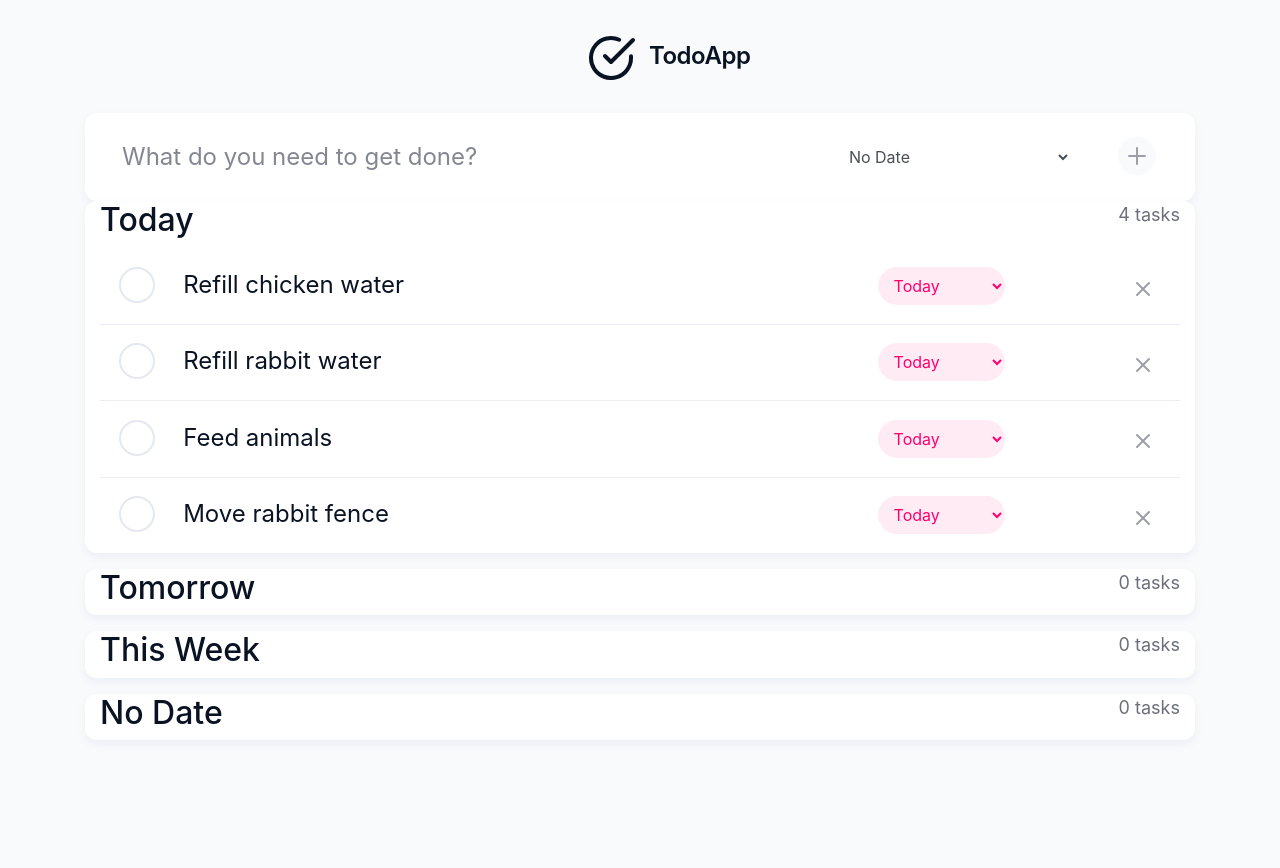
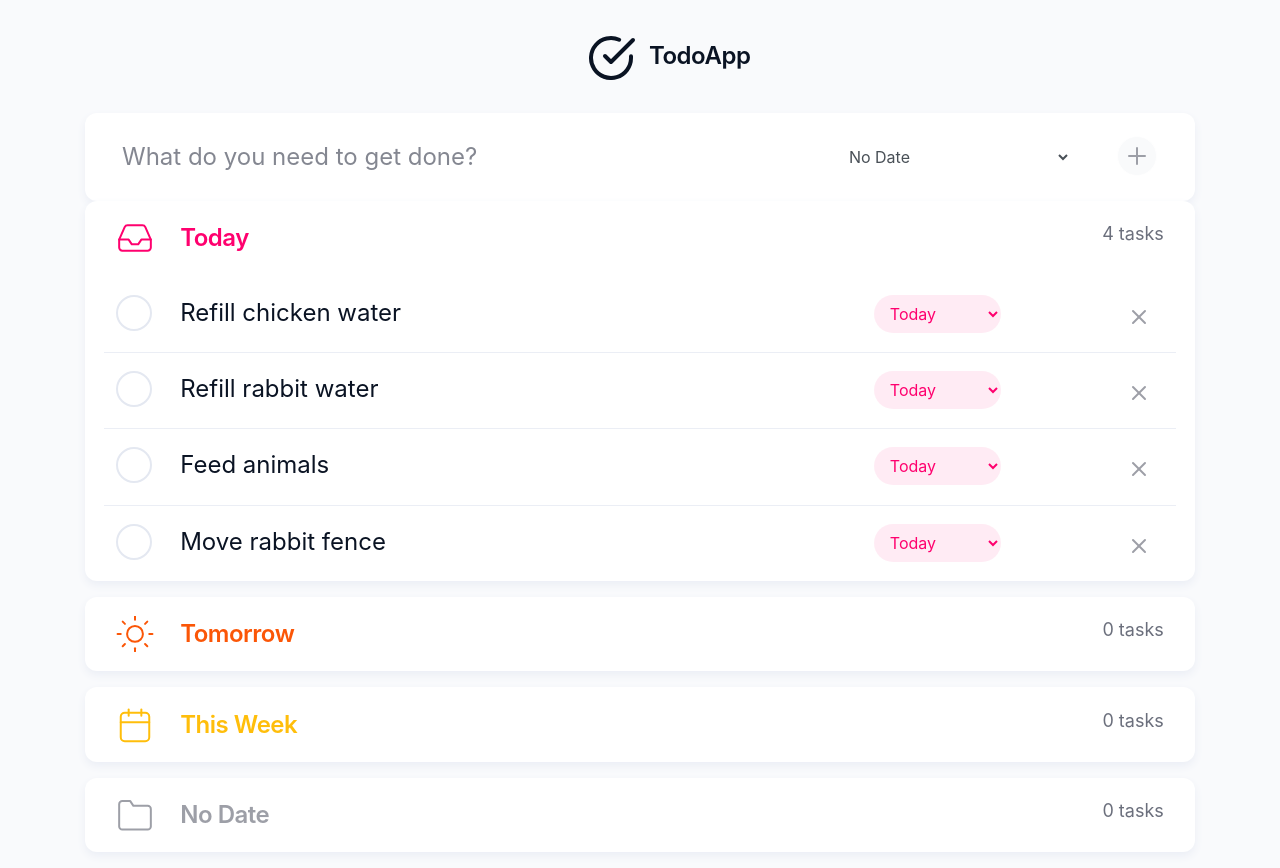
Before and after one commit to aparkening/todo-app, a React (Create React App) app: page / in a window 1280 px wide. Before the commit the page ends 800 px from the top, so only its background shows below. Built offline with nearby package versions, Linux system fonts and the light colour scheme; a web font is replaced by a local one.

Commit message:
Move list styles to TaskList and constants

```diff
--- a/src/App.scss
+++ b/src/App.scss
@@ -25,9 +25,9 @@ body {
 .lists .description {
   padding-left: 0 !important;
 }
-.lists.container {
-  padding: 0 1.2rem;
-}
+// .lists.container {
+//   padding: 0 1.2rem;
+// }
 @media (max-width: 768px) {
   .lists .description {
     padding-bottom: 0.75rem;
@@ -195,53 +195,53 @@ input[type=text].form-control {
 
 
 /* task Lists */
-.lists {
-  margin-top: 3.5rem;
-}
-.lists h2 {
-  font-weight: 600;
-  font-size: 1.5rem;
-  line-height: 2.25rem;
-  letter-spacing: -0.02em;
-  padding: 0 0 0 4rem;
-  margin-bottom: 0;
-}
-.lists .heading {
-  padding: 1.56rem 1.2rem 1.56rem 1.56rem;
-}
-.list {
-  background: #FFFFFF;
-  box-shadow: 0px 4px 8px $default-shadow-color;
-  border-radius: 12px;
-}
-.list .count {
-  font-size: 1.125rem;
-  color: #6B6F7C;
-}
-.today h2 {
-  color: $today-color;
-  background: url(/images/inbox.svg) no-repeat left center;
-  fill: $today-color;
-}
-.tomorrow h2 {
-  color: $tomorrow-color;
-  background: url(/images/sun.svg) no-repeat left center;
-  fill: $tomorrow-color;
-}
-.thisWeek h2 {
-  color: $thisWeek-color;
-  background: url(/images/calendar.svg) no-repeat left center;
-  fill: $thisWeek-color;
-}
-.noDate h2 {
-  color: $noDate-color;
-  background: url(/images/folder.svg) no-repeat left center;
-  fill: $noDate-color;
-}
-.completed h2 {
-  color: $completed-color;
-  fill: $completed-color;
-}
+// .lists {
+//   margin-top: 3.5rem;
+// }
+// .lists h2 {
+//   font-weight: 600;
+//   font-size: 1.5rem;
+//   line-height: 2.25rem;
+//   letter-spacing: -0.02em;
+//   padding: 0 0 0 4rem;
+//   margin-bottom: 0;
+// }
+// .lists .heading {
+//   padding: 1.56rem 1.2rem 1.56rem 1.56rem;
+// }
+// .list {
+//   background: #FFFFFF;
+//   box-shadow: 0px 4px 8px $default-shadow-color;
+//   border-radius: 12px;
+// }
+// .list .count {
+//   font-size: 1.125rem;
+//   color: #6B6F7C;
+// }
+// .today h2 {
+//   color: $today-color;
+//   background: url(/images/inbox.svg) no-repeat left center;
+//   fill: $today-color;
+// }
+// .tomorrow h2 {
+//   color: $tomorrow-color;
+//   background: url(/images/sun.svg) no-repeat left center;
+//   fill: $tomorrow-color;
+// }
+// .thisWeek h2 {
+//   color: $thisWeek-color;
+//   background: url(/images/calendar.svg) no-repeat left center;
+//   fill: $thisWeek-color;
+// }
+// .noDate h2 {
+//   color: $noDate-color;
+//   background: url(/images/folder.svg) no-repeat left center;
+//   fill: $noDate-color;
+// }
+// .completed h2 {
+//   color: $completed-color;
+//   fill: $completed-color;
+// }
 
 /* Completed List */
 #complete-container.hide .completed {
--- a/src/Task.js
+++ b/src/Task.js
@@ -5,7 +5,7 @@ import { COLORS, SIZES, selectListColors } from './constants'; // CSS constants
 
 // Styles
 const TaskItem = styled.li`
-  padding: 1.2rem;
+  padding: 1.2rem 1.2rem 1.2rem 0.75rem;
   box-shadow: 0px 1px 0px ${COLORS.defaultShadow};
   display: flex;
   flex-wrap: wrap;
--- a/src/TaskForm.js
+++ b/src/TaskForm.js
@@ -4,6 +4,10 @@ import Form from 'react-bootstrap/Form'
 import Row from 'react-bootstrap/Row'
 import Col from 'react-bootstrap/Col'
 import Button from 'react-bootstrap/Button'
+
+
+//   margin-bottom: 3.5rem;
+
 
 class TaskForm extends Component {
   state = {
--- a/src/TaskList.js
+++ b/src/TaskList.js
@@ -1,31 +1,45 @@
 import React from 'react';
-
+import { Droppable } from 'react-beautiful-dnd';
 import styled from 'styled-components';
-import { Droppable, Draggable } from 'react-beautiful-dnd';
+import { COLORS, SIZES, listHeader } from './constants'; // CSS
 
 import Task from './Task.js'
 import initialData from './initial-data'; // Task and list data
 
-import Container from 'react-bootstrap/Container'
-import Row from 'react-bootstrap/Row'
-import Col from 'react-bootstrap/Col'
+// Styles
+const Container = styled.div`
+  padding: 0 1.2rem;
+  background: #FFFFFF;
+  box-shadow: 0px 4px 8px ${COLORS.defaultShadow};
+  border-radius: 12px;
+`;
+const Row = styled.div`
+  display: flex;
+  flex-wrap: wrap;
+  // margin-right: -15px;
+  // margin-left: -15px;
+  //padding: 1.56rem 1.2rem 1.56rem 1.56rem;
+  padding: 1.2rem 0.75rem;
+`;
+const Header = styled.h2`
+  font-weight: 600;
+  font-size: 1.5rem;
+  line-height: 2.25rem;
+  letter-spacing: -0.02em;
+  padding: 0 0 0 4rem;
+  margin-bottom: 0;
+  ${props => listHeader(props)};
+`;
+const TaskCount = styled.div`
+  font-size: ${SIZES.medium};
+  color: #6B6F7C;
+  text-align: right;
+  padding-right: 0;
+`;
 
 
 export default class TaskList extends React.Component {
-
-  // Handle drag change
-  // const handleTimeChange = () => {
-  //   debugger
-  //   // props.updateTask(props.id, event.target.value)
-  // }
-
-
-  // Display tasks as li elements
-  // const displayTasks = props.tasks.map(obj => <Task key={obj.id} id={obj.id} description={obj.description} updateTask={props.updateTask} deleteTask={props.deleteTask} listNames={obj.listNames} list={props.listName} />)
-
-
   render() {
-
     // console.log("Tasklist props")
     // console.log(this.props)
 
@@ -35,18 +49,14 @@ export default class TaskList extends React.Component {
       >
         {(provided, snapshot) => (
           <Container
-            className={'list ' + this.props.list.id}
+            className={'container list ' + this.props.list.id}
             ref={provided.innerRef}
             {...provided.droppableProps}
             isDraggingOver={snapshot.isDraggingOver}
           >
-            {this.props.list.id !== 'list-completed' ? <Row className="heading">
-              <Col xs={8} md={10}>
-                <h2>{this.props.list.title}</h2>
-              </Col>
-              <Col className="last">
-                <div className="count">{this.props.tasks.length} tasks</div>
-              </Col>
+            {this.props.list.id !== 'list-completed' ? <Row>
+              <Header listId={this.props.list.id} className="col-xs-8 col-md-10" >{this.props.list.title}</Header>
+              <TaskCount className="col">{this.props.tasks.length} tasks</TaskCount>
             </Row> : null }
             <ul>
               {this.props.tasks.map((task, index) => {
@@ -57,11 +67,6 @@ export default class TaskList extends React.Component {
                   task={task}
                   updateTask={this.props.updateTask}
                   deleteTask={this.props.deleteTask}
-
-
-                  // updateTask={task.updateTask}
-                  // deleteTask={task.deleteTask}
-
                   parentList={this.props.list}
                   allLists={initialData.lists}
                 />
--- a/src/constants.js
+++ b/src/constants.js
@@ -19,6 +19,7 @@ export const COLORS = {
 // Common sizes
 export const SIZES = {
   description: '1.5em',
+  medium: '1.125em',
 };
 
 // Update task list select colors
@@ -36,3 +37,33 @@ export const selectListColors = props => {
       return `background-color: ${COLORS.noDateBackground}; color: ${COLORS.noDate};`
   }
 };
+
+// List H2 colors
+export const listHeader = props => {
+  switch (props.listId) {
+    case 'list-today':
+      return `
+      color: ${COLORS.today};
+      background: url(/images/inbox.svg) no-repeat left center;
+      fill: ${COLORS.today};`
+    case 'list-tomorrow':
+      return `
+      color: ${COLORS.tomorrow};
+      background: url(/images/sun.svg) no-repeat left center;
+      fill: ${COLORS.tomorrow};`
+    case 'list-week':
+      return `
+      color: ${COLORS.thisWeek};
+      background: url(/images/calendar.svg) no-repeat left center;
+      fill: ${COLORS.thisWeek};`
+    case 'list-completed':
+      return `
+      color: ${COLORS.completed};
+      fill: ${COLORS.completed};`
+    default:
+      return `
+      color: ${COLORS.noDate};
+      background: url(/images/folder.svg) no-repeat left center;
+      fill: ${COLORS.noDate};`
+  }
+};
```
